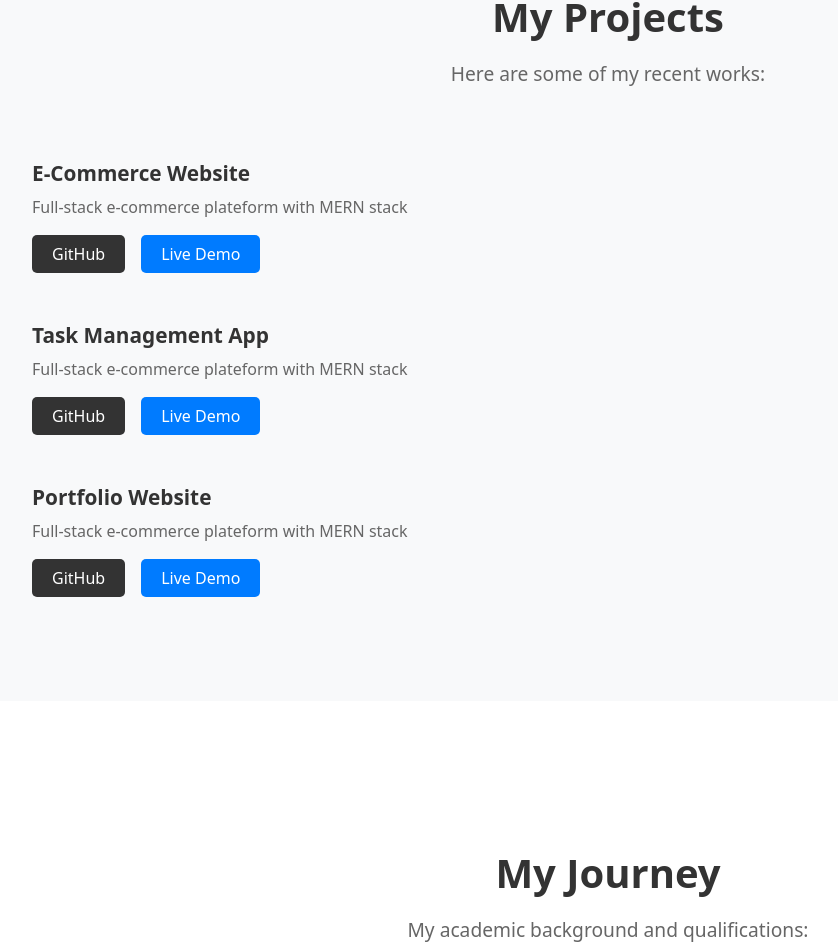
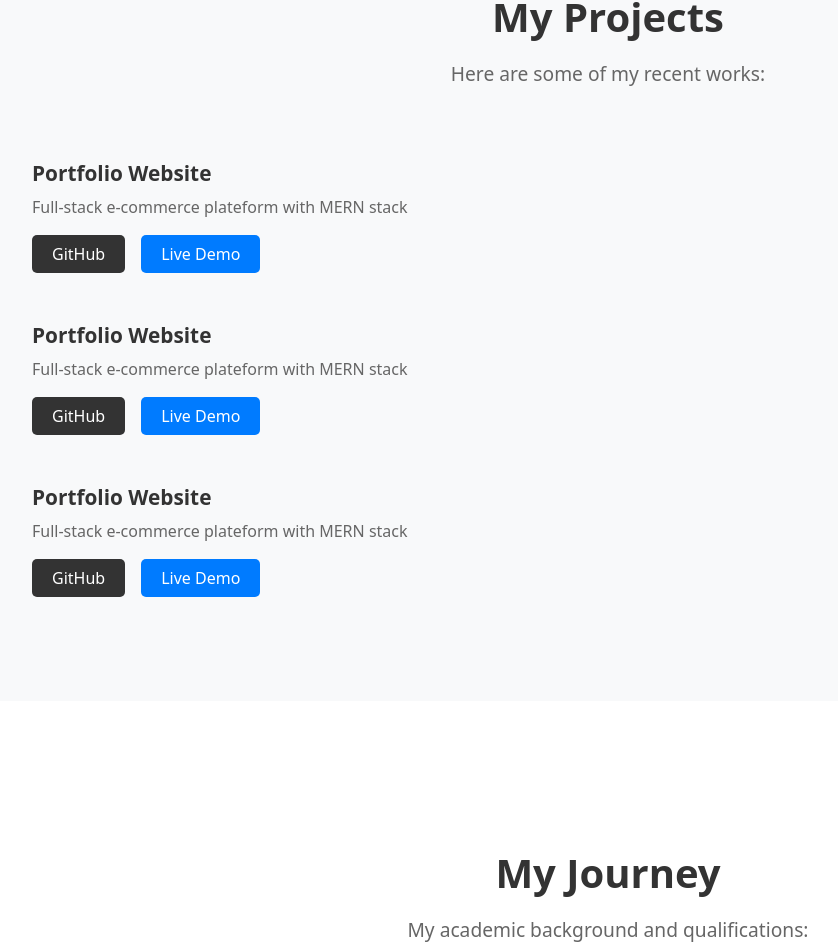
Before and after one commit to webRace-Sami/SamiPortfolio, a React app in the folder frontend/: page / in a window 1280 px wide. Shown: the part 2660-3612 px from the top of the page, without its empty margins (32-870 px from the left). Built offline with nearby package versions, Linux system fonts and the light colour scheme; the HTML template or start-up script is replaced by a standard one.

Commit message:
gitLiveLinks

```diff
--- a/frontend/src/components/Projects.tsx
+++ b/frontend/src/components/Projects.tsx
@@ -1,28 +1,28 @@
 function Projects () {
     const projects = [
         {
-            title: "E-Commerce Website",
-            description: "Full-stack e-commerce plateform with MERN stack",
-            // image: "src/components/images/sami.png",
-            technologies: ["React", "Node.js", "MongoDB", "Express"],
-            github: "",
-            live: ""
-        },
-        {
-            title: "Task Management App",
+            title: "Portfolio Website",
             description: "Full-stack e-commerce plateform with MERN stack",
             // image: "src/components/sami.png",
-            technologies: ["React", "Node.js", "MongoDB", "Express"],
-            github: "",
-            live: ""
+            technologies: ["React", "Node.js", "MongoDB", "Express", "TypeScript", "Vite"],
+            github: "https://github.com/webRace-Sami/SamiPortfolio",
+            live: "https://sami-portfolio-nine.vercel.app"
         },
         {
             title: "Portfolio Website",
             description: "Full-stack e-commerce plateform with MERN stack",
             // image: "src/components/sami.png",
-            technologies: ["React", "Node.js", "MongoDB", "Express"],
-            github: "",
-            live: ""
+            technologies: ["React", "Node.js", "MongoDB", "Express", "TypeScript", "Vite"],
+            github: "https://github.com/webRace-Sami/SamiPortfolio",
+            live: "https://sami-portfolio-nine.vercel.app"
+        },
+        {
+            title: "Portfolio Website",
+            description: "Full-stack e-commerce plateform with MERN stack",
+            // image: "src/components/sami.png",
+            technologies: ["React", "Node.js", "MongoDB", "Express", "TypeScript", "Vite"],
+            github: "https://github.com/webRace-Sami/SamiPortfolio",
+            live: "https://sami-portfolio-nine.vercel.app"
         }
     ];
 
```
